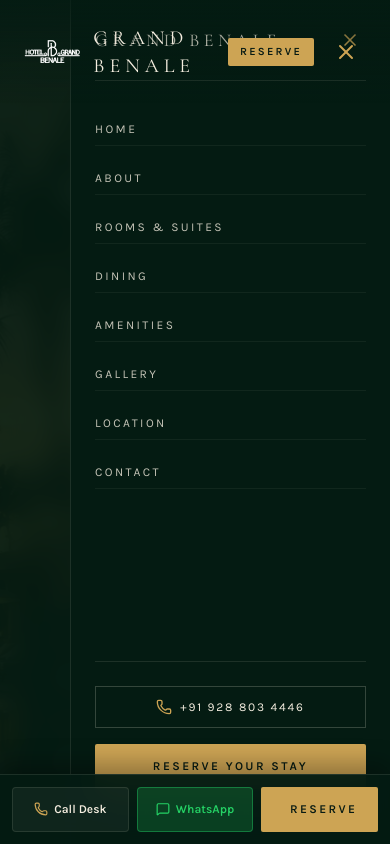
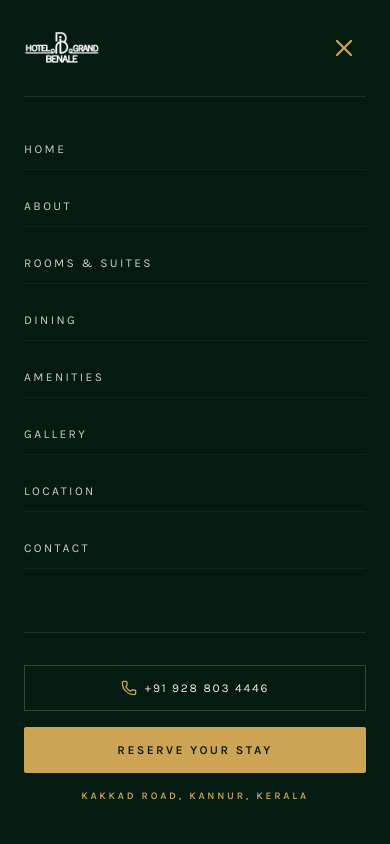
Before and after one commit to did-rukh/Hotel-Website., a React (Vite) app: page / in a window 390 px wide. Both pictures are taken after a click on the button 346 px from the left and 52 px from the top of the page. Shown: the top 844 px of the page. Built offline with nearby package versions, Linux system fonts and the light colour scheme; a web font is replaced by a local one.

Commit message:
Update navbar logo, mobile menu z-index, button spacing, scroll-to-top, and mobile responsiveness

```diff
--- a/src/App.tsx
+++ b/src/App.tsx
@@ -13,6 +13,7 @@ import { Footer } from './components/Footer';
 import { FloatingMobileBar } from './components/FloatingMobileBar';
 import { BookingModal } from './components/BookingModal';
 import { RoomDetailsModal } from './components/RoomDetailsModal';
+import { ScrollToTop } from './components/ScrollToTop';
 import type { Room, BookingDetails } from './types';
 
 export function App() {
@@ -99,6 +100,8 @@ export function App() {
         onClose={() => setSelectedRoomDetails(null)}
         onBookRoom={handleBookSpecificRoom}
       />
+      {/* Scroll-To-Top Button */}
+      <ScrollToTop />
     </div>
   );
 }
--- a/src/components/BookingModal.tsx
+++ b/src/components/BookingModal.tsx
@@ -72,7 +72,7 @@ export const BookingModal = ({ isOpen, onClose, initialDetails }: BookingModalPr
 
   return (
     <div
-      className="fixed inset-0 z-50 flex items-center justify-center p-4 sm:p-6 bg-ink/80 backdrop-blur-md animate-fade-in"
+      className="fixed inset-0 z-[110] flex items-center justify-center p-4 sm:p-6 bg-ink/85 backdrop-blur-md animate-fade-in"
       onClick={onClose}
     >
       <div
--- a/src/components/Hero.tsx
+++ b/src/components/Hero.tsx
@@ -60,12 +60,18 @@ export const Hero = ({ onCheckAvailability }: HeroProps) => {
           <span className="hidden sm:inline">· Verified Expedia Score</span>
         </div>
 
-        {/* Buttons Row */}
-        <div className="mt-10 flex flex-wrap justify-center gap-4">
-          <a href="#booking-bar" className="btn-gold">
+        {/* Buttons Row with proper mobile spacing */}
+        <div className="mt-8 sm:mt-10 flex flex-col sm:flex-row items-center justify-center gap-4 sm:gap-6 w-full max-w-sm sm:max-w-none mx-auto">
+          <a
+            href="#booking-bar"
+            className="btn-gold w-full sm:w-auto text-center !py-3.5"
+          >
             Reserve your stay
           </a>
-          <a href="#rooms" className="btn-outline-light">
+          <a
+            href="#rooms"
+            className="btn-outline-light w-full sm:w-auto text-center !py-3.5"
+          >
             Explore rooms
           </a>
         </div>
--- a/src/components/Navbar.tsx
+++ b/src/components/Navbar.tsx
@@ -19,6 +19,17 @@ export const Navbar = ({ onOpenBooking }: NavbarProps) => {
     return () => window.removeEventListener('scroll', handleScroll);
   }, []);
 
+  useEffect(() => {
+    if (mobileMenuOpen) {
+      document.body.style.overflow = 'hidden';
+    } else {
+      document.body.style.overflow = '';
+    }
+    return () => {
+      document.body.style.overflow = '';
+    };
+  }, [mobileMenuOpen]);
+
   const navLinks = [
     { name: 'Home', href: '#home' },
     { name: 'About', href: '#about' },
@@ -34,28 +45,29 @@ export const Navbar = ({ onOpenBooking }: NavbarProps) => {
     <>
       <header
         className={`fixed inset-x-0 top-0 z-50 transition-all duration-500 ${
-          scrolled ? 'bg-ink/95 py-3 backdrop-blur shadow-md' : 'py-6 bg-gradient-to-b from-ink/70 via-ink/20 to-transparent'
+          scrolled ? 'bg-ink/95 py-2.5 backdrop-blur shadow-md' : 'py-4 sm:py-5 bg-gradient-to-b from-ink/80 via-ink/30 to-transparent'
         }`}
       >
-        <div className="mx-auto flex max-w-7xl items-center justify-between px-6 text-ink-foreground">
-          {/* Brand Logo & Name */}
+        <div className="mx-auto flex max-w-7xl items-center justify-between px-4 sm:px-6 text-ink-foreground">
+          {/* Brand Logo (Enlarged, no text) */}
           <a
             href="#home"
-            className="flex items-center gap-3 group focus:outline-none"
-            aria-label="Hotel Grand Benale"
+            className="flex items-center group focus:outline-none"
+            aria-label={hotelInfo.name}
           >
             <img
               src={hotelInfo.logo}
               alt={hotelInfo.name}
-              className="h-9 w-auto object-contain transition-opacity duration-300 group-hover:opacity-80"
+              className={`w-auto object-contain transition-all duration-300 group-hover:opacity-90 ${
+                scrolled
+                  ? 'h-11 sm:h-13 md:h-15'
+                  : 'h-14 sm:h-18 md:h-22'
+              }`}
             />
-            <span className="font-display text-xl sm:text-2xl tracking-[0.25em] text-ink-foreground">
-              GRAND BENALE
-            </span>
           </a>
 
           {/* Desktop Navigation Links */}
-          <nav className="hidden items-center gap-8 text-xs uppercase tracking-[0.2em] md:flex">
+          <nav className="hidden items-center gap-6 lg:gap-8 text-xs uppercase tracking-[0.2em] md:flex">
             {navLinks.map((link) => (
               <a
                 key={link.name}
@@ -67,7 +79,7 @@ export const Navbar = ({ onOpenBooking }: NavbarProps) => {
             ))}
           </nav>
 
-          {/* Actions */}
+          {/* Desktop Actions */}
           <div className="hidden md:flex items-center gap-4">
             <a
               href={`tel:${hotelInfo.phoneRaw}`}
@@ -80,24 +92,24 @@ export const Navbar = ({ onOpenBooking }: NavbarProps) => {
 
             <button
               onClick={onOpenBooking}
-              className="btn-gold !px-5 !py-2.5"
+              className="btn-gold !px-5 !py-2.5 cursor-pointer"
             >
               Reserve
             </button>
           </div>
 
-          {/* Mobile Menu Hamburger */}
-          <div className="flex items-center gap-3 md:hidden">
+          {/* Mobile Menu Actions & Hamburger */}
+          <div className="flex items-center gap-2.5 md:hidden">
             <button
               onClick={onOpenBooking}
-              className="btn-gold !px-3 !py-1.5 !text-[11px]"
+              className="btn-gold !px-3 !py-1.5 !text-[11px] cursor-pointer"
             >
               Reserve
             </button>
 
             <button
               onClick={() => setMobileMenuOpen(!mobileMenuOpen)}
-              className="p-2 text-ink-foreground hover:text-gold transition-colors"
+              className="p-2 text-ink-foreground hover:text-gold transition-colors focus:outline-none cursor-pointer"
               aria-label={mobileMenuOpen ? 'Close Menu' : 'Open Menu'}
             >
               {mobileMenuOpen ? <X className="w-6 h-6 text-gold" /> : <Menu className="w-6 h-6" />}
@@ -106,47 +118,49 @@ export const Navbar = ({ onOpenBooking }: NavbarProps) => {
         </div>
       </header>
 
-      {/* Mobile Drawer */}
+      {/* Full-Screen Mobile Drawer (z-[100] covering homepage heading and logo) */}
       {mobileMenuOpen && (
         <div
-          className="fixed inset-0 z-40 bg-ink/90 backdrop-blur-md md:hidden"
-          onClick={() => setMobileMenuOpen(false)}
+          className="fixed inset-0 z-[100] bg-ink w-full h-full md:hidden flex flex-col justify-between overflow-y-auto"
         >
-          <div
-            className="fixed inset-y-0 right-0 w-full max-w-xs bg-ink border-l border-ink-foreground/10 p-6 flex flex-col justify-between overflow-y-auto"
-            onClick={(e) => e.stopPropagation()}
-          >
+          <div className="p-6 flex flex-col justify-between min-h-full">
             <div>
+              {/* Drawer Header with Logo & Close Button (No Grand Benale text) */}
               <div className="flex items-center justify-between pb-6 border-b border-ink-foreground/10">
-                <span className="font-display text-lg tracking-[0.25em] text-ink-foreground">
-                  GRAND BENALE
-                </span>
+                <img
+                  src={hotelInfo.logo}
+                  alt={hotelInfo.name}
+                  className="h-12 sm:h-14 w-auto object-contain"
+                />
                 <button
                   onClick={() => setMobileMenuOpen(false)}
-                  className="p-1.5 text-ink-foreground/60 hover:text-gold"
+                  className="p-2 rounded text-ink-foreground/80 hover:text-gold transition-colors focus:outline-none cursor-pointer"
+                  aria-label="Close Menu"
                 >
-                  <X className="w-5 h-5 text-gold" />
+                  <X className="w-7 h-7 text-gold" />
                 </button>
               </div>
 
+              {/* Mobile Navigation Links */}
               <nav className="mt-8 flex flex-col space-y-4 text-xs uppercase tracking-[0.2em]">
                 {navLinks.map((link) => (
                   <a
                     key={link.name}
                     href={link.href}
                     onClick={() => setMobileMenuOpen(false)}
-                    className="py-2 text-ink-foreground/80 hover:text-gold border-b border-ink-foreground/5 transition-colors"
+                    className="py-3 text-ink-foreground/85 hover:text-gold border-b border-ink-foreground/5 transition-colors flex items-center justify-between"
                   >
-                    {link.name}
+                    <span>{link.name}</span>
                   </a>
                 ))}
               </nav>
             </div>
 
-            <div className="pt-6 border-t border-ink-foreground/10 space-y-4">
+            {/* Bottom Contact & Action */}
+            <div className="pt-8 border-t border-ink-foreground/10 space-y-4 mt-8 pb-4">
               <a
                 href={`tel:${hotelInfo.phoneRaw}`}
-                className="flex items-center justify-center gap-2 py-3 border border-ink-foreground/20 text-xs text-ink-foreground tracking-[0.15em] uppercase"
+                className="flex items-center justify-center gap-2 py-3.5 border border-ink-foreground/20 text-xs text-ink-foreground tracking-[0.15em] uppercase hover:border-gold hover:text-gold transition-colors"
               >
                 <Phone className="w-4 h-4 text-gold" />
                 <span>{hotelInfo.phone}</span>
@@ -157,12 +171,12 @@ export const Navbar = ({ onOpenBooking }: NavbarProps) => {
                   setMobileMenuOpen(false);
                   onOpenBooking();
                 }}
-                className="btn-gold w-full"
+                className="btn-gold w-full !py-3.5 cursor-pointer text-center"
               >
                 Reserve Your Stay
               </button>
 
-              <p className="eyebrow text-center !text-[10px]">
+              <p className="eyebrow text-center !text-[10px] text-ink-foreground/50">
                 Kakkad Road, Kannur, Kerala
               </p>
             </div>
--- a/src/components/RoomDetailsModal.tsx
+++ b/src/components/RoomDetailsModal.tsx
@@ -12,7 +12,7 @@ export const RoomDetailsModal = ({ room, onClose, onBookRoom }: RoomDetailsModal
 
   return (
     <div
-      className="fixed inset-0 z-50 flex items-center justify-center p-4 sm:p-6 bg-ink/80 backdrop-blur-md animate-fade-in"
+      className="fixed inset-0 z-[110] flex items-center justify-center p-4 sm:p-6 bg-ink/85 backdrop-blur-md animate-fade-in"
       onClick={onClose}
     >
       <div
@@ -122,21 +122,21 @@ export const RoomDetailsModal = ({ room, onClose, onBookRoom }: RoomDetailsModal
               </div>
             </div>
 
-            <div className="flex items-center gap-4 w-full sm:w-auto">
+            <div className="flex flex-col sm:flex-row items-center gap-3 sm:gap-4 w-full sm:w-auto">
               <button
                 onClick={onClose}
-                className="btn-outline-dark !px-5 !py-3 w-1/2 sm:w-auto"
+                className="btn-outline-dark !px-5 !py-3 w-full sm:w-auto text-center cursor-pointer"
               >
-                Close
+                Close Details
               </button>
               <button
                 onClick={() => {
                   onClose();
                   onBookRoom(room.name);
                 }}
-                className="btn-gold !px-6 !py-3 w-1/2 sm:w-auto"
+                className="btn-gold !px-6 !py-3 w-full sm:w-auto text-center cursor-pointer"
               >
-                Reserve Room
+                Reserve Your Stay
               </button>
             </div>
           </div>
--- a/src/components/Rooms.tsx
+++ b/src/components/Rooms.tsx
@@ -100,7 +100,7 @@ export const Rooms = ({ onSelectRoom, onBookRoom }: RoomsProps) => {
               </div>
 
               {/* Price and Action Row */}
-              <div className="mt-8 pt-6 border-t border-border flex items-center justify-between gap-4">
+              <div className="mt-8 pt-6 border-t border-border flex flex-col sm:flex-row sm:items-center justify-between gap-4">
                 <div>
                   <p className="font-display text-3xl text-foreground">
                     {room.price}
@@ -108,16 +108,16 @@ export const Rooms = ({ onSelectRoom, onBookRoom }: RoomsProps) => {
                   </p>
                 </div>
 
-                <div className="flex items-center gap-4">
+                <div className="flex items-center justify-between sm:justify-end gap-5 sm:gap-6 w-full sm:w-auto">
                   <button
                     onClick={() => onSelectRoom(room)}
-                    className="link-gold !text-[11px]"
+                    className="link-gold !text-xs py-2 px-1 cursor-pointer"
                   >
                     Details
                   </button>
                   <button
                     onClick={() => onBookRoom(room.name)}
-                    className="btn-gold !px-4 !py-2 !text-[11px]"
+                    className="btn-gold !px-5 !py-2.5 !text-xs cursor-pointer"
                   >
                     Reserve
                   </button>
--- /dev/null
+++ b/src/components/ScrollToTop.tsx
@@ -0,0 +1,44 @@
+import { useState, useEffect } from 'react';
+import { ChevronUp } from 'lucide-react';
+
+export const ScrollToTop = () => {
+  const [isVisible, setIsVisible] = useState(false);
+
+  useEffect(() => {
+    const toggleVisibility = () => {
+      if (window.scrollY > 280) {
+        setIsVisible(true);
+      } else {
+        setIsVisible(false);
+      }
+    };
+
+    window.addEventListener('scroll', toggleVisibility, { passive: true });
+    toggleVisibility();
+
+    return () => window.removeEventListener('scroll', toggleVisibility);
+  }, []);
+
+  const scrollToTop = () => {
+    window.scrollTo({
+      top: 0,
+      behavior: 'smooth',
+    });
+  };
+
+  return (
+    <button
+      type="button"
+      onClick={scrollToTop}
+      aria-label="Scroll to top"
+      title="Scroll to top"
+      className={`fixed top-20 sm:top-24 right-4 sm:right-6 z-40 flex items-center justify-center w-10 h-10 sm:w-11 sm:h-11 rounded-full bg-ink/90 border border-gold/40 text-gold shadow-lg backdrop-blur hover:bg-gold hover:text-ink hover:border-gold transition-all duration-300 transform active:scale-95 cursor-pointer ${
+        isVisible
+          ? 'opacity-100 translate-y-0 pointer-events-auto'
+          : 'opacity-0 -translate-y-2 pointer-events-none'
+      }`}
+    >
+      <ChevronUp className="w-5 h-5 transition-transform group-hover:-translate-y-0.5" />
+    </button>
+  );
+};
```
